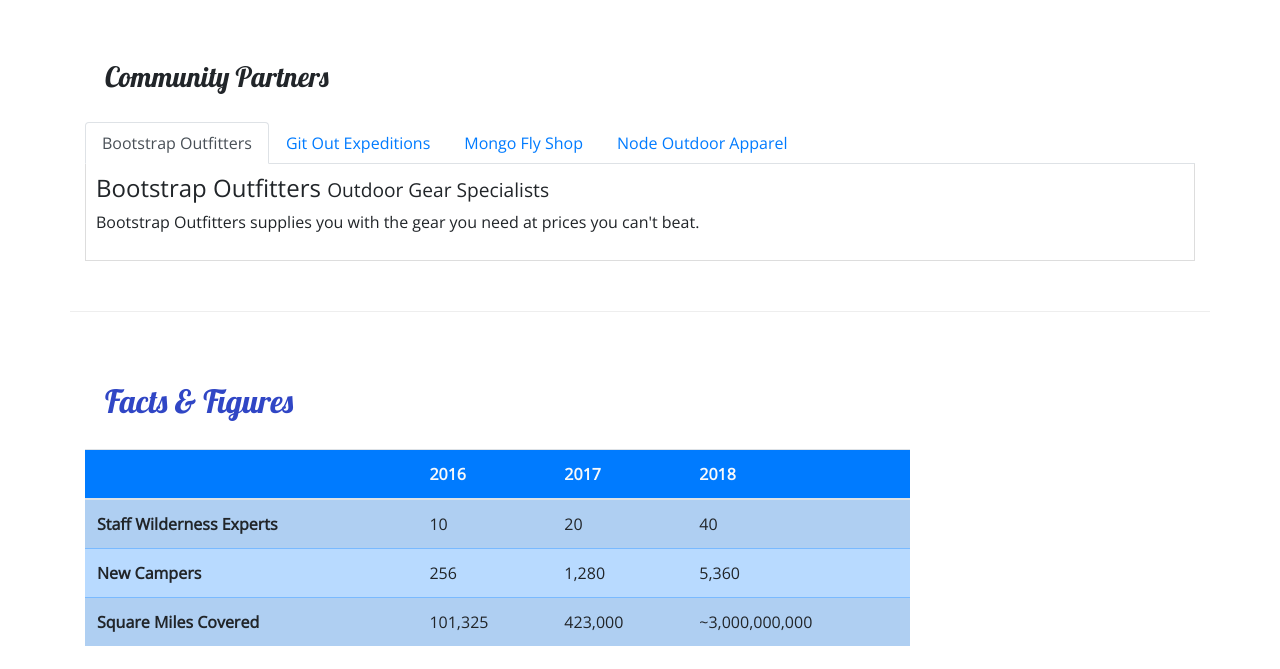
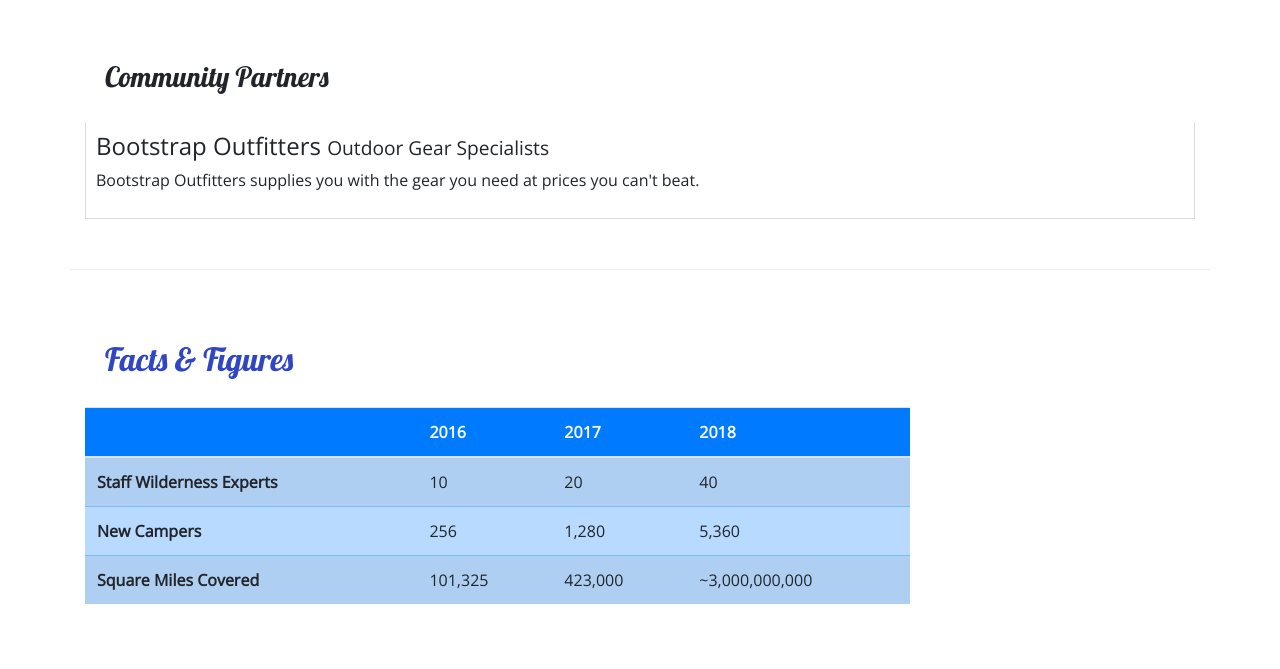
Before and after one commit to Lauren-lotastacks/Nucampsite2, a website: page aboutus.html in a window 1280 px wide. Shown: the part 1020-1689 px from the top of the page. Drawn offline with nearby package versions, Linux system fonts and the light colour scheme.

Commit message:
Removed tabs

```diff
--- a/aboutus.html
+++ b/aboutus.html
@@ -104,20 +104,6 @@
         <div class="row row-content">
             <div class="col">
                 <h3>Community Partners</h3>
-                <ul class="nav nav-tabs">
-                    <li class="nav-item">
-                        <a class="nav-link active" href="#bootstrap" role="tab" data-toggle="tab">Bootstrap Outfitters</a>
-                    </li>
-                    <li class="nav-item">
-                        <a class="nav-link" href="#git" role="tab" data-toggle="tab">Git Out Expeditions</a>
-                    </li>
-                    <li class="nav-item">
-                        <a class="nav-link" href="#mongo" role="tab" data-toggle="tab">Mongo Fly Shop</a>
-                    </li>
-                    <li class="nav-item">
-                        <a class="nav-link" href="#node" role="tab" data-toggle="tab">Node Outdoor Apparel</a>
-                    </li>
-                </ul>
 
                 <div class="tab-content">
                     <div role="tabpanel" class="tab-pane fade show active" id="bootstrap">
```
